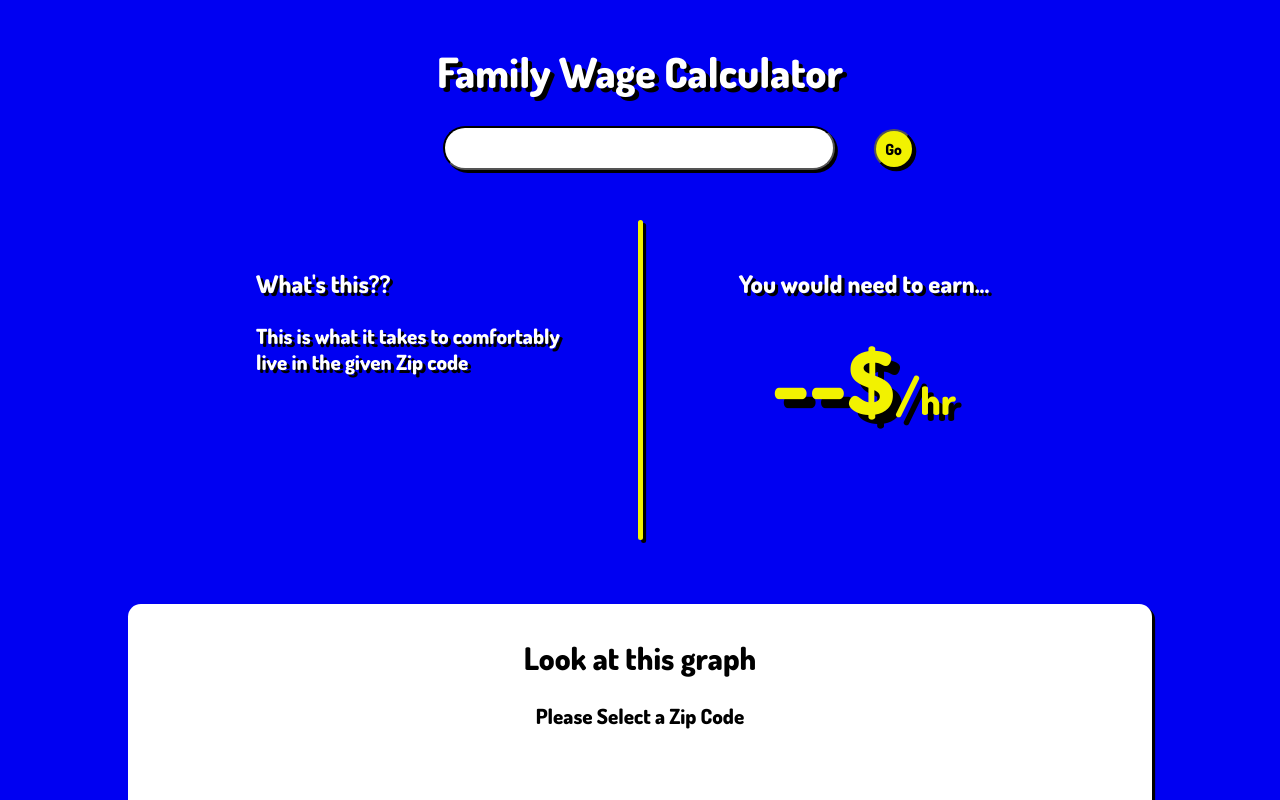
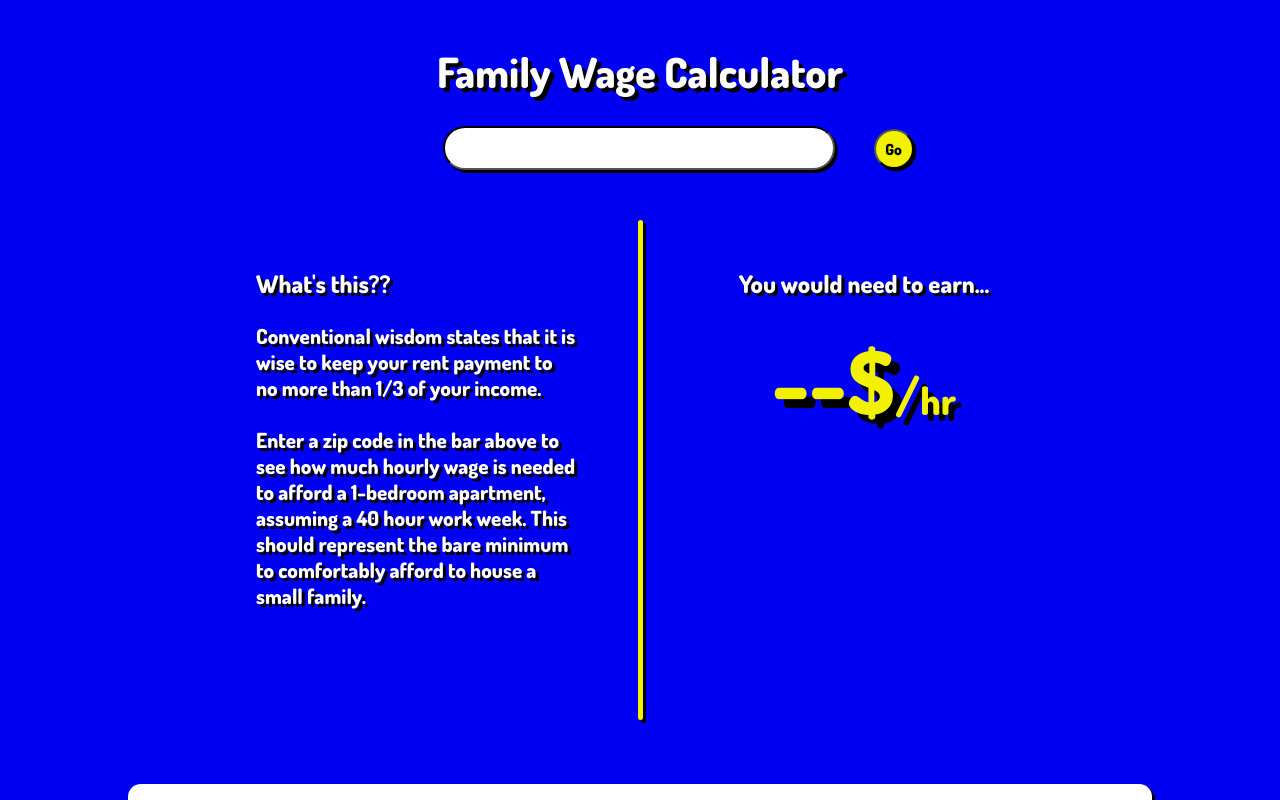
Before and after one commit to IanTheCarpenter/fmr-frontend, a React (Create React App) app: page / in a window 1280 px wide. Shown: the top 800 px of the page. Built offline with nearby package versions, Linux system fonts and the light colour scheme.

Commit message:
re-wrote description, tweaked scaling

```diff
--- a/src/App.css
+++ b/src/App.css
@@ -34,6 +34,7 @@
 .mainGraph {
     color: black;
     width: 100vmax;
+    min-width: 620px;
     aspect-ratio: 16/9;
     text-align: center;
     margin-left: auto;
@@ -119,12 +120,13 @@
 
 }
 
-canvas {
+/* canvas {
     height: 5px;
-}
+} */
 
 .sideBySide {
-    height: 25vmax;
+    height: 35vmax;
+    min-height: 500px;
     display: flex;
     text-align: center;
     justify-content: center;
@@ -139,6 +141,7 @@ canvas {
     padding-bottom: 3vh;
     text-align: left;
     width: 25vw;
+    min-width: 250px;
     color: var(--text-color);
 }
 
@@ -147,6 +150,8 @@ canvas {
     padding-top: 3vh;
     padding-bottom: 3vh;
     width: 25vw;
+    min-width: 300px;
+
 }
 
 .extra-padding{
--- a/src/components/description.js
+++ b/src/components/description.js
@@ -4,7 +4,9 @@ export default function Description() {
   return (
     <div class='description'>
         <h3>What's this??</h3>
-        <>This is what it takes to comfortably live in the given Zip code</>
+        <>
+          Conventional wisdom states that it is wise to keep your rent payment to no more than 1/3 of your income. <br/><br/> Enter a zip code in the bar above to see how much hourly wage is needed to afford a 1-bedroom apartment, assuming a 40 hour work week. This should represent the bare minimum to comfortably afford to house a small family.
+        </>
     </div>
   )
 }
```
Also changed, not shown: todo.txt (deleted).
